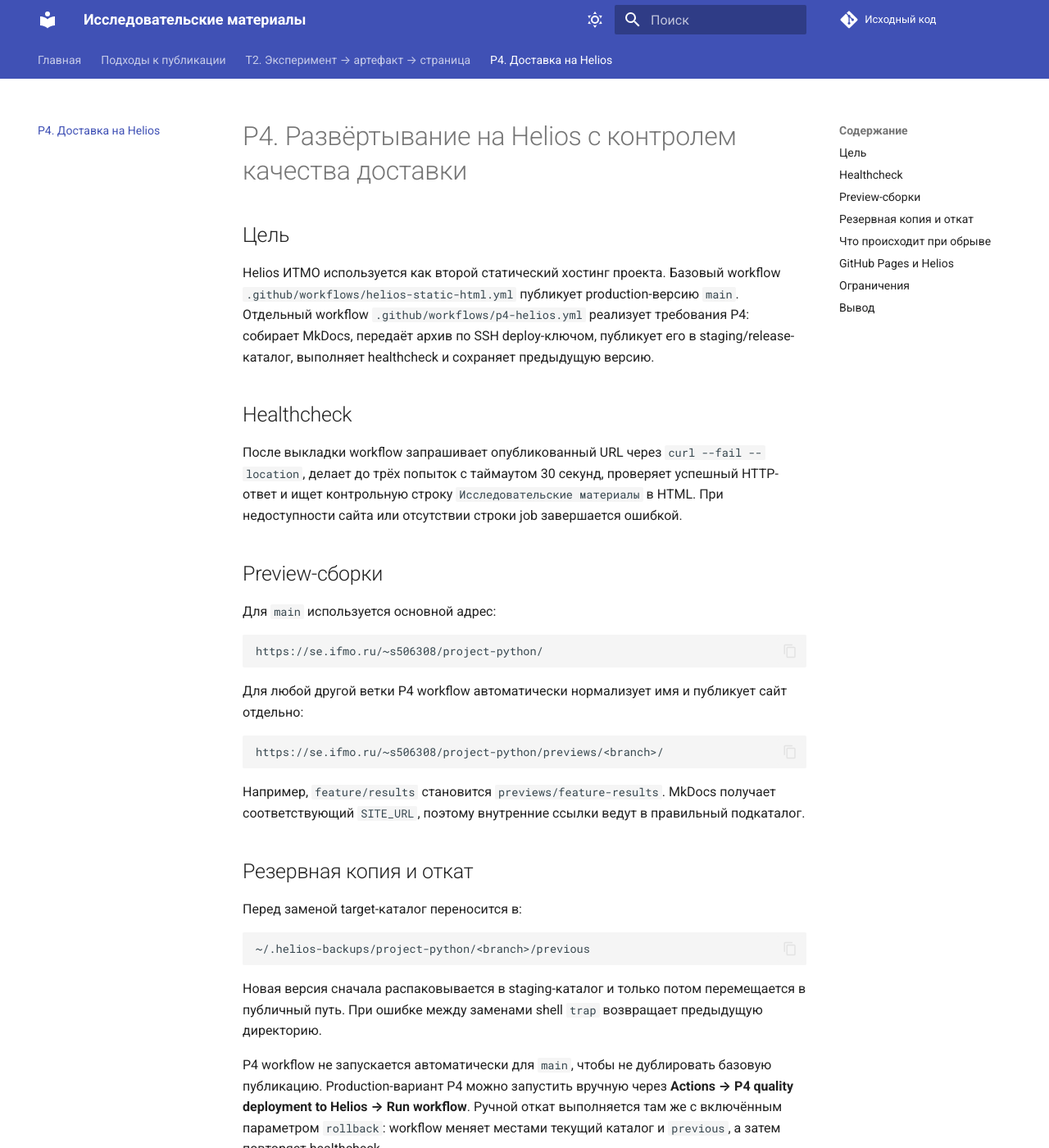
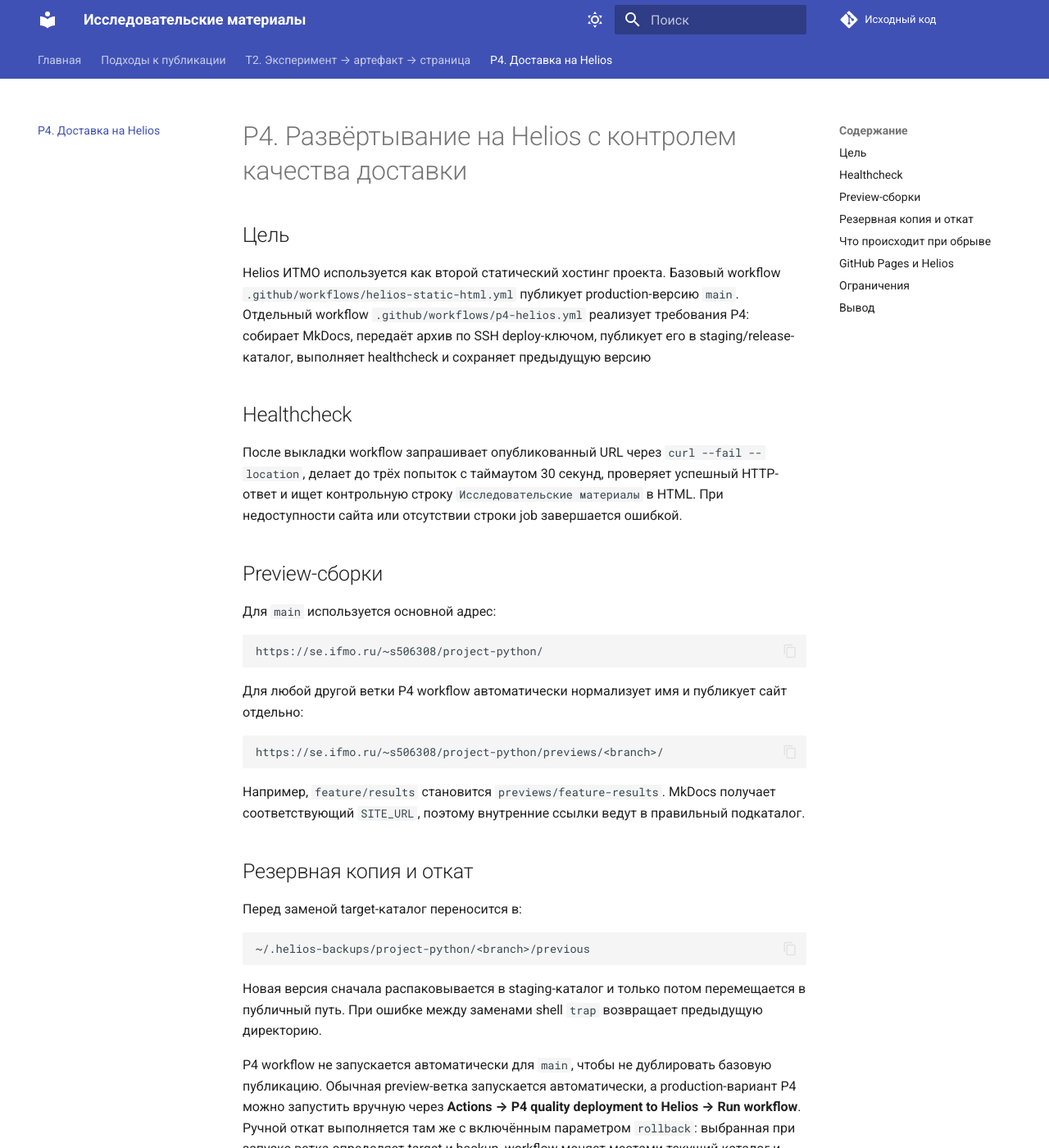
Before and after one commit to L1oneSs/project-python, an MkDocs documentation site: the page built from docs/p4.md, in a window 1280 px wide and 1400 px high. Shown: the whole window at 82% size. Built offline with MkDocs 1.6.1 and Material for MkDocs 9.7.7, drawn with Linux system fonts in a browser that asks for light colours; comment, search, counter and statistics services are not loaded; some of the changed text lies outside the part shown.

Commit message:
Demo preview version

```diff
--- a/docs/p4.md
+++ b/docs/p4.md
@@ -2,7 +2,7 @@
 
 ## Цель
 
-Helios ИТМО используется как второй статический хостинг проекта. Базовый workflow `.github/workflows/helios-static-html.yml` публикует production-версию `main`. Отдельный workflow `.github/workflows/p4-helios.yml` реализует требования P4: собирает MkDocs, передаёт архив по SSH deploy-ключом, публикует его в staging/release-каталог, выполняет healthcheck и сохраняет предыдущую версию.
+Helios ИТМО используется как второй статический хостинг проекта. Базовый workflow `.github/workflows/helios-static-html.yml` публикует production-версию `main`. Отдельный workflow `.github/workflows/p4-helios.yml` реализует требования P4: собирает MkDocs, передаёт архив по SSH deploy-ключом, публикует его в staging/release-каталог, выполняет healthcheck и сохраняет предыдущую версию
 
 ## Healthcheck
 
@@ -34,7 +34,7 @@
 
 Новая версия сначала распаковывается в staging-каталог и только потом перемещается в публичный путь. При ошибке между заменами shell `trap` возвращает предыдущую директорию.
 
-P4 workflow не запускается автоматически для `main`, чтобы не дублировать базовую публикацию. Production-вариант P4 можно запустить вручную через **Actions → P4 quality deployment to Helios → Run workflow**. Ручной откат выполняется там же с включённым параметром `rollback`: workflow меняет местами текущий каталог и `previous`, а затем повторяет healthcheck.
+P4 workflow не запускается автоматически для `main`, чтобы не дублировать базовую публикацию. Обычная preview-ветка запускается автоматически, а production-вариант P4 можно запустить вручную через **Actions → P4 quality deployment to Helios → Run workflow**. Ручной откат выполняется там же с включённым параметром `rollback`: выбранная при запуске ветка определяет target и backup, workflow меняет местами текущий каталог и `previous`, а затем повторяет healthcheck. Поэтому можно откатить и `main`, и `demo-p4`.
 
 ## Что происходит при обрыве
 
@@ -61,7 +61,8 @@
 - пароль Helios не используется workflow и не должен возвращаться в YAML;
 - healthcheck проверяет главную контрольную строку, но не каждую ссылку;
 - backup хранится на Helios, поэтому нужно следить за квотой диска;
-- preview-каталоги удалённых веток требуют отдельной cleanup-процедуры.
+- preview-каталоги удалённых веток требуют отдельной cleanup-процедуры;
+- rollback нельзя запускать, пока для выбранной ветки не было хотя бы одного успешного P4-деплоя с backup.
 
 ## Вывод
 
```
Also changed, not shown: 1 other file.
